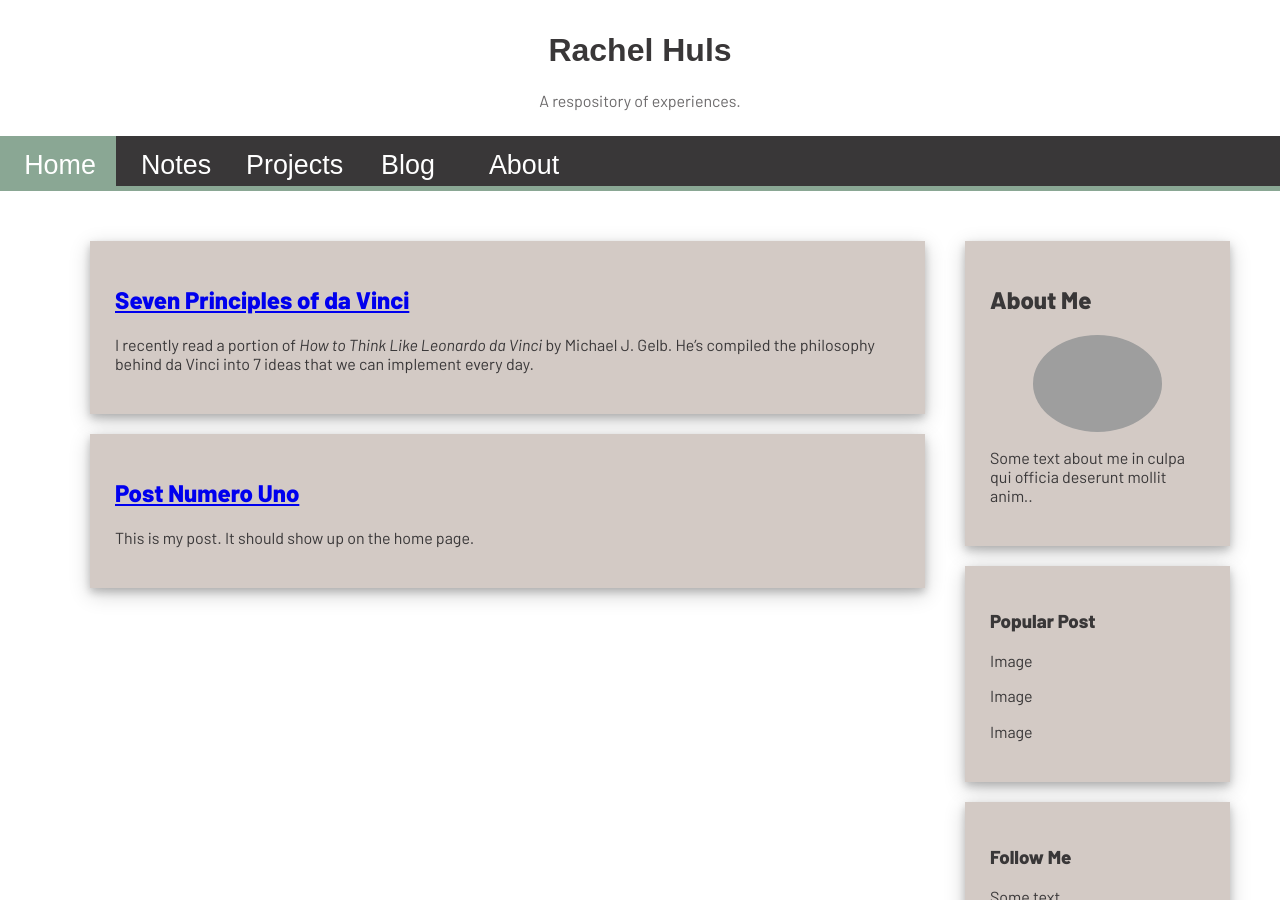
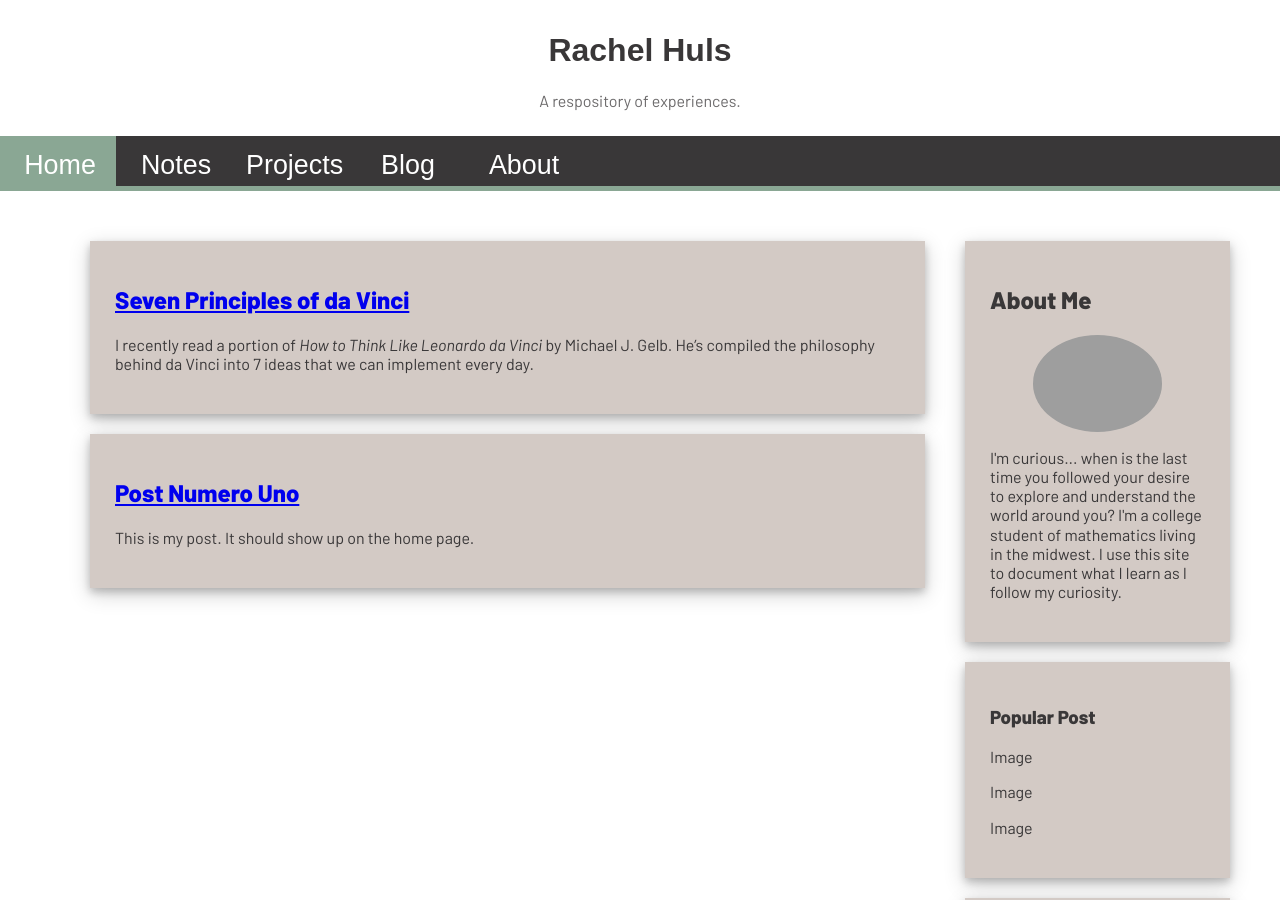
Before and after one commit to rachelhuls/rachelhuls.github.io, a Jekyll site: the page built from index.html, in a window 1280 px wide and 900 px high. Built offline with Jekyll 4.4.1, drawn with Linux system fonts in a browser that asks for light colours; some web fonts are replaced.

Commit message:
Update index.html

```diff
--- a/index.html
+++ b/index.html
@@ -20,7 +20,8 @@ title: Home
 		    <img class="img-circle" width="60%"  src="{{ site.url }}static/img/{{ site.profile_pic }}" alt="Profile Image">
 	    	</div>
 	  </div>
-      <p>Some text about me in culpa qui officia deserunt mollit anim..</p>
+      <p>I'm curious... when is the last time you followed your desire to explore and understand the world around you?
+	    I'm a college student of mathematics living in the midwest. I use this site to document what I learn as I follow my curiosity. </p>
     </div>
     <div class="card">
       <h3>Popular Post</h3>
```
